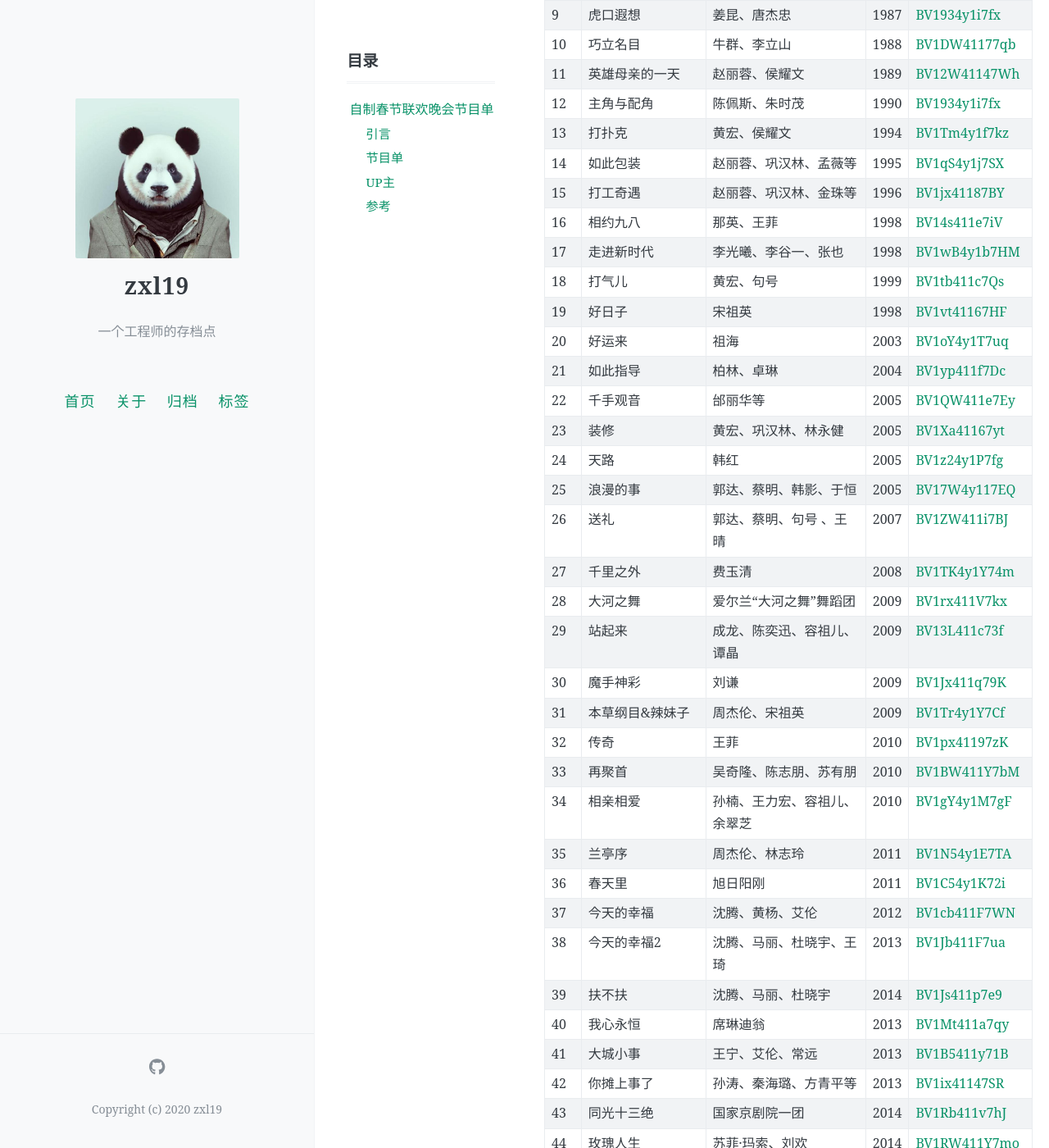
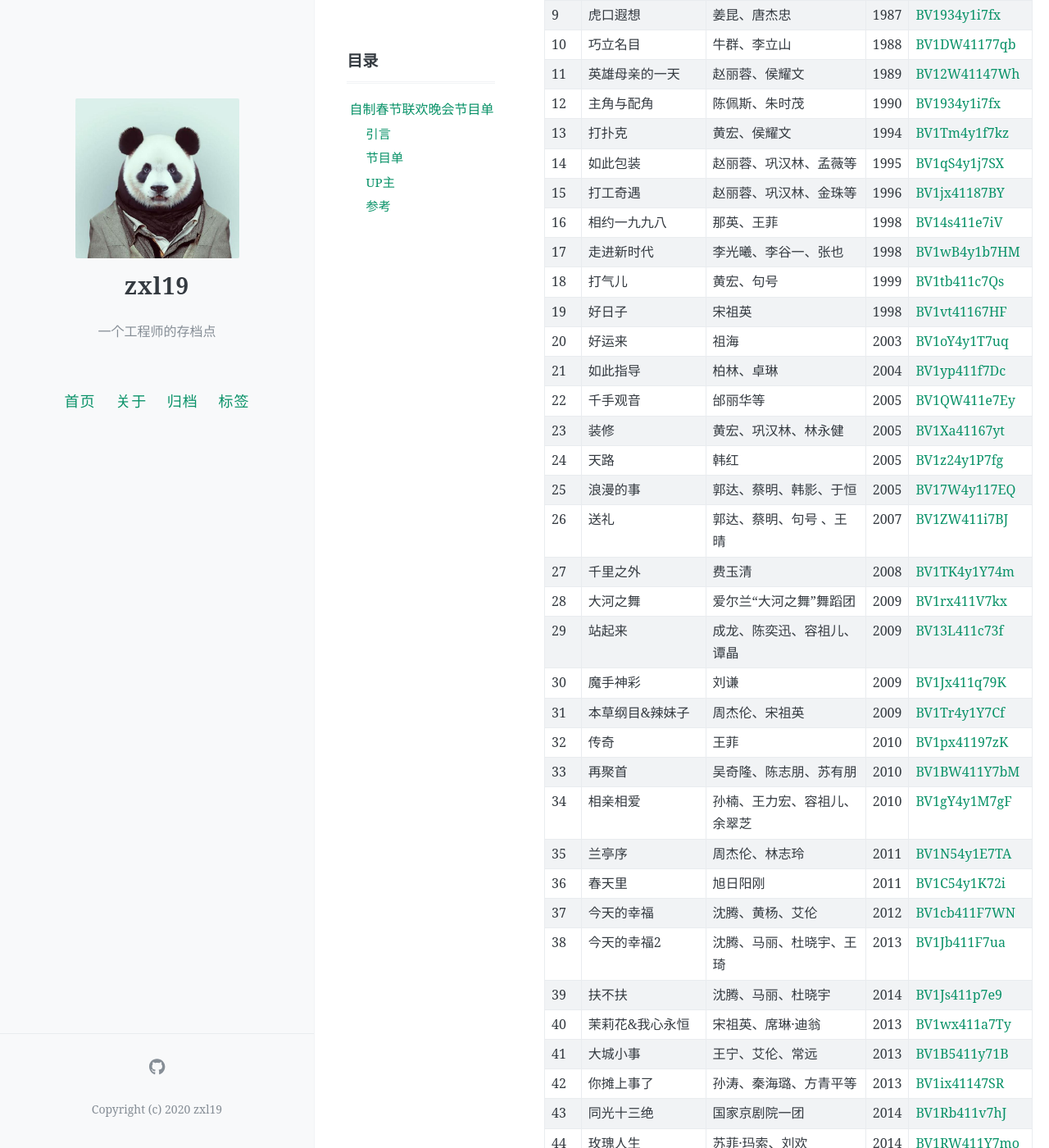
Before and after one commit to zxl19/zxl19.github.io, a Jekyll site: the page built from _posts/2024-01-31-spring-festival-gala.md, in a window 1280 px wide and 1400 px high, scrolled down 952 px. Shown: the whole window at 82% size. Built offline with Jekyll 4.4.1, drawn with Linux system fonts in a browser that asks for light colours; comment, search, counter and statistics services are not loaded.

Commit message:
Update 2024-01-31-spring-festival-gala.md

```diff
--- a/_posts/2024-01-31-spring-festival-gala.md
+++ b/_posts/2024-01-31-spring-festival-gala.md
@@ -40,7 +40,7 @@ pinned: false
 | 13 | 打扑克 | 黄宏、侯耀文 | 1994 | [BV1Tm4y1f7kz](https://www.bilibili.com/video/BV1Tm4y1f7kz) |
 | 14 | 如此包装 | 赵丽蓉、巩汉林、孟薇等 | 1995 | [BV1qS4y1j7SX](https://www.bilibili.com/video/BV1qS4y1j7SX) |
 | 15 | 打工奇遇 | 赵丽蓉、巩汉林、金珠等 | 1996 | [BV1jx41187BY](https://www.bilibili.com/video/BV1jx41187BY) |
-| 16 | 相约九八 | 那英、王菲 | 1998 | [BV14s411e7iV](https://www.bilibili.com/video/BV14s411e7iV) |
+| 16 | 相约一九九八 | 那英、王菲 | 1998 | [BV14s411e7iV](https://www.bilibili.com/video/BV14s411e7iV) |
 | 17 | 走进新时代 | 李光曦、李谷一、张也 | 1998 | [BV1wB4y1b7HM](https://www.bilibili.com/video/BV1wB4y1b7HM) |
 | 18 | 打气儿 | 黄宏、句号 | 1999 | [BV1tb411c7Qs](https://www.bilibili.com/video/BV1tb411c7Qs) |
 | 19 | 好日子 | 宋祖英 | 1998 | [BV1vt41167HF](https://www.bilibili.com/video/BV1vt41167HF) |
@@ -64,7 +64,7 @@ pinned: false
 | 37 | 今天的幸福 | 沈腾、黄杨、艾伦 | 2012 | [BV1cb411F7WN](https://www.bilibili.com/video/BV1cb411F7WN) |
 | 38 | 今天的幸福2 | 沈腾、马丽、杜晓宇、王琦 | 2013 | [BV1Jb411F7ua](https://www.bilibili.com/video/BV1Jb411F7ua) |
 | 39 | 扶不扶 | 沈腾、马丽、杜晓宇 | 2014 | [BV1Js411p7e9](https://www.bilibili.com/video/BV1Js411p7e9) |
-| 40 | 我心永恒 | 席琳迪翁 | 2013 | [BV1Mt411a7qy](https://www.bilibili.com/video/BV1Mt411a7qy) |
+| 40 | 茉莉花&我心永恒 | 宋祖英、席琳·迪翁 | 2013 | [BV1wx411a7Ty](https://www.bilibili.com/video/BV1wx411a7Ty) |
 | 41 | 大城小事 | 王宁、艾伦、常远 | 2013 | [BV1B5411y71B](https://www.bilibili.com/video/BV1B5411y71B) |
 | 42 | 你摊上事了 | 孙涛、秦海璐、方青平等 | 2013 | [BV1ix41147SR](https://www.bilibili.com/video/BV1ix41147SR) |
 | 43 | 同光十三绝 | 国家京剧院一团 | 2014 | [BV1Rb411v7hJ](https://www.bilibili.com/video/BV1Rb411v7hJ) |
```
